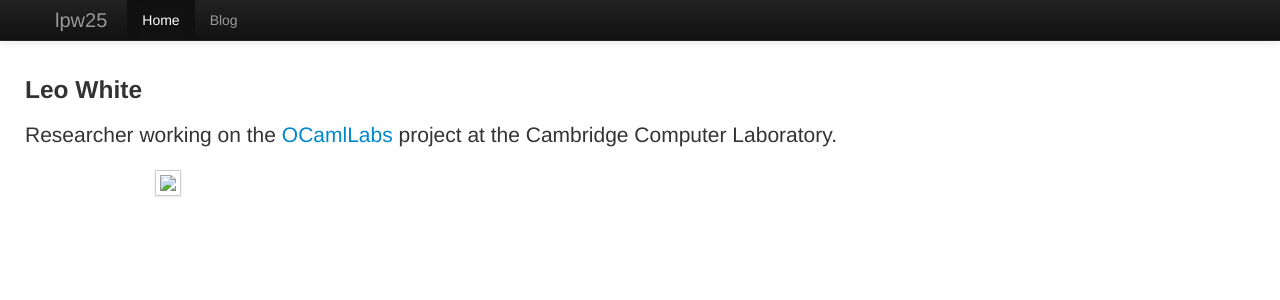
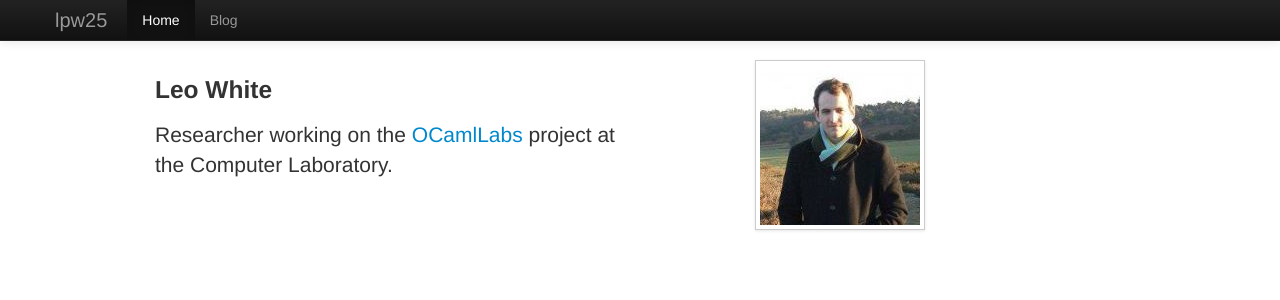
Before and after one commit to lpw25/lpw25.github.com, a Jekyll site: the page built from index.html, in a window 1280 px wide. Shown: the top 300 px of the page. Built offline with Jekyll 4.4.1, drawn with Linux system fonts in a browser that asks for light colours.

Commit message:
More changes to home page

```diff
--- a/index.html
+++ b/index.html
@@ -3,14 +3,14 @@ layout: page
 title: Home
 ---
 <div class="row">
-  <div c lass="span5 offset1">
+  <div class="span5 offset1">
     <h3> Leo White </h3>
     <p class="lead">
     Researcher working on the <a href="http://cl.cam.ac.uk/projects/ocamllabs/"> OCamlLabs </a> project
-    at the Cambridge Computer Laboratory.
+    at the Computer Laboratory.
     </p>
   </div>
   <div class="span4 offset1">
-  <img src="/img/me.jpg" class="img-polaroid">
+    <img src="/img/me.jpg" class="img-polaroid">
   </div>
 </div>
```
Also changed, not shown: img/me.jpg (added).
